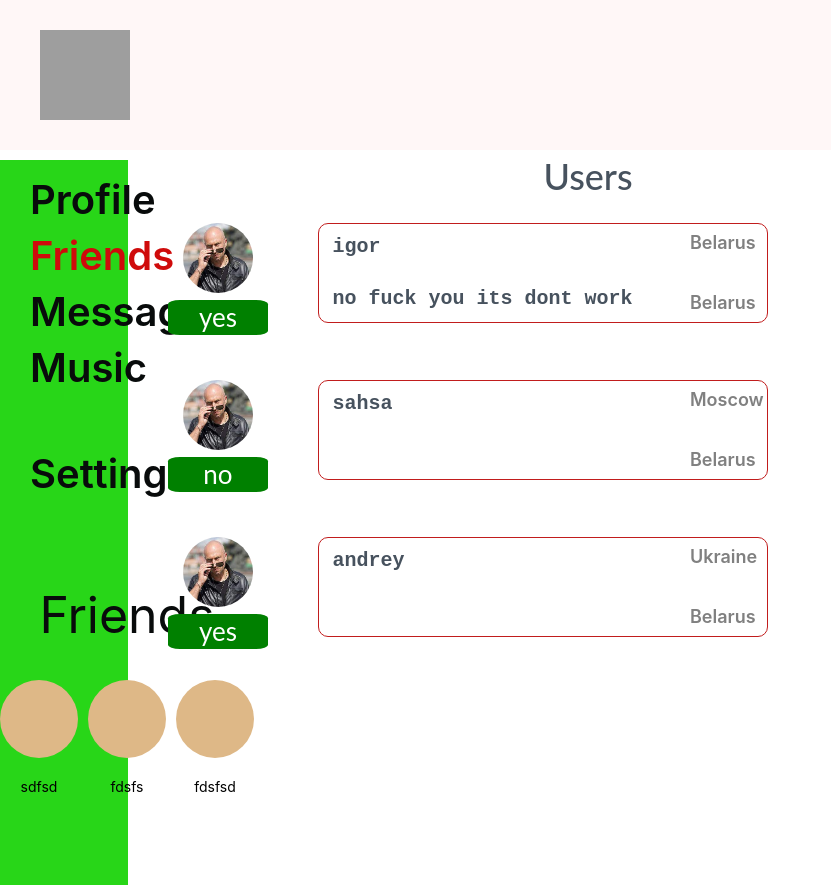
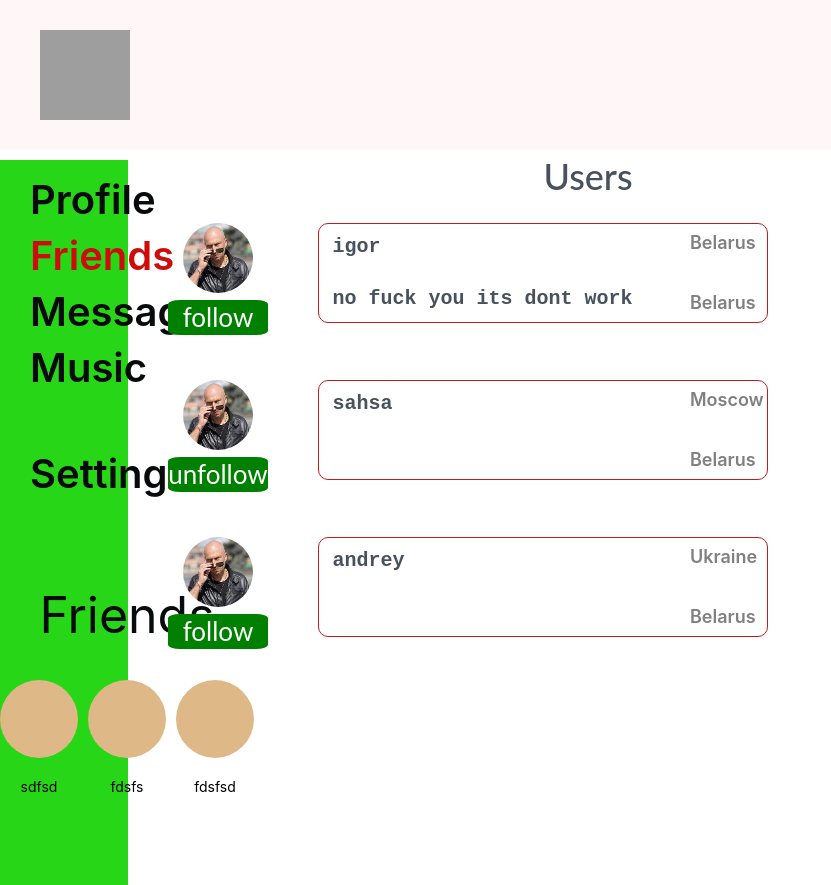
Before and after one commit to jaumamyfront-ender/ReactApp, a React (Create React App) app in the folder my-app/: page /friends in a window 1280 px wide. Shown: the whole page, without its empty margins (0-831 px from the left). Built offline with nearby package versions, Linux system fonts and the light colour scheme; grey boxes are pictures that could not be loaded.

Commit message:
Reducer/DispatchFixIssues

```diff
--- a/my-app/src/components/Friends/friends-sub-component.jsx
+++ b/my-app/src/components/Friends/friends-sub-component.jsx
@@ -30,7 +30,7 @@ const FriendsElements = () => {
                 follow(u.id);
               }}
             >
-              yes
+              follow
             </button>
           ) : (
             <button
@@ -38,7 +38,7 @@ const FriendsElements = () => {
                 unfollow(u.id);
               }}
             >
-              no
+              unfollow
             </button>
           )}
         </div>
--- a/my-app/src/components/Redux/reducer-friends.jsx
+++ b/my-app/src/components/Redux/reducer-friends.jsx
@@ -51,7 +51,7 @@ const friendReducers = (state = initialState, action) => {
         ...state,
         users: state.users.map((u) => {
           if (u.id === action.userId) {
-            return { ...u, followed: false };
+            return { ...u, followed: true };
           }
           return u;
         }),
```
